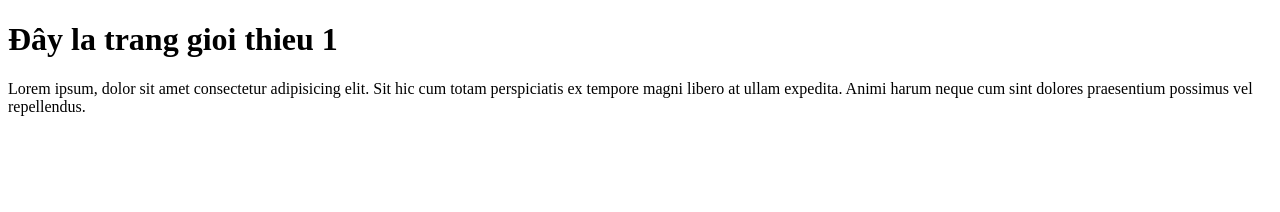
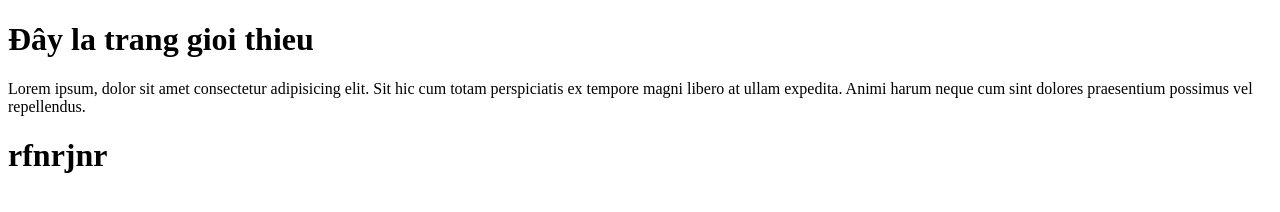
Before and after one commit to nqthang05/testFirst, a plain HTML site: page about.html in a window 1280 px wide. Drawn offline with Linux system fonts and the light colour scheme.

Commit message:
Update page about

```diff
--- a/about.html
+++ b/about.html
@@ -6,7 +6,8 @@
     <title>Document</title>
 </head>
 <body>
-    <h1>Đây la trang gioi thieu 1</h1>
+    <h1>Đây la trang gioi thieu</h1>
     <p>Lorem ipsum, dolor sit amet consectetur adipisicing elit. Sit hic cum totam perspiciatis ex tempore magni libero at ullam expedita. Animi harum neque cum sint dolores praesentium possimus vel repellendus.</p>
+    <h1>rfnrjnr</h1>
 </body>
 </html>
```
